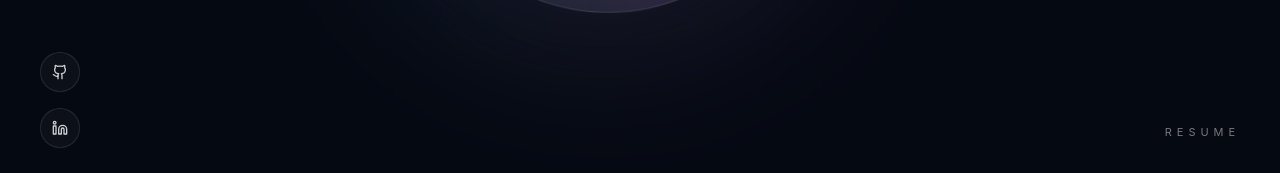
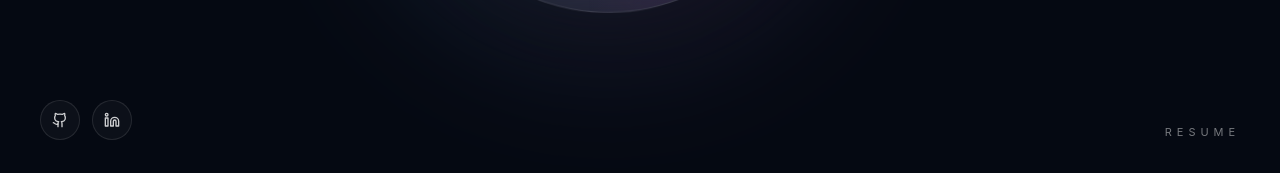
Before and after one commit to Aherpratik/pratik-portfolio, a React (Vite) app: page / in a window 1280 px wide. Shown: the part 627-800 px from the top of the page. Built offline with nearby package versions, Linux system fonts and the light colour scheme.

Commit message:
Made social icon horizontal

```diff
--- a/src/App.jsx
+++ b/src/App.jsx
@@ -344,7 +344,7 @@ export default function PratikPortfolio() {
             </div>
           </div>
 
-          <div className="absolute bottom-8 left-6 hidden flex-col gap-4 text-white/80 md:left-10 md:flex">
+          <div className="absolute bottom-10 left-6 flex items-center gap-3 text-white/80 md:left-10 ">
             {socialLinks.map((item) => {
               const Icon = item.icon;
               return (
```
Also changed, not shown: 2 other files (tests, documents, lock files or other folders).
